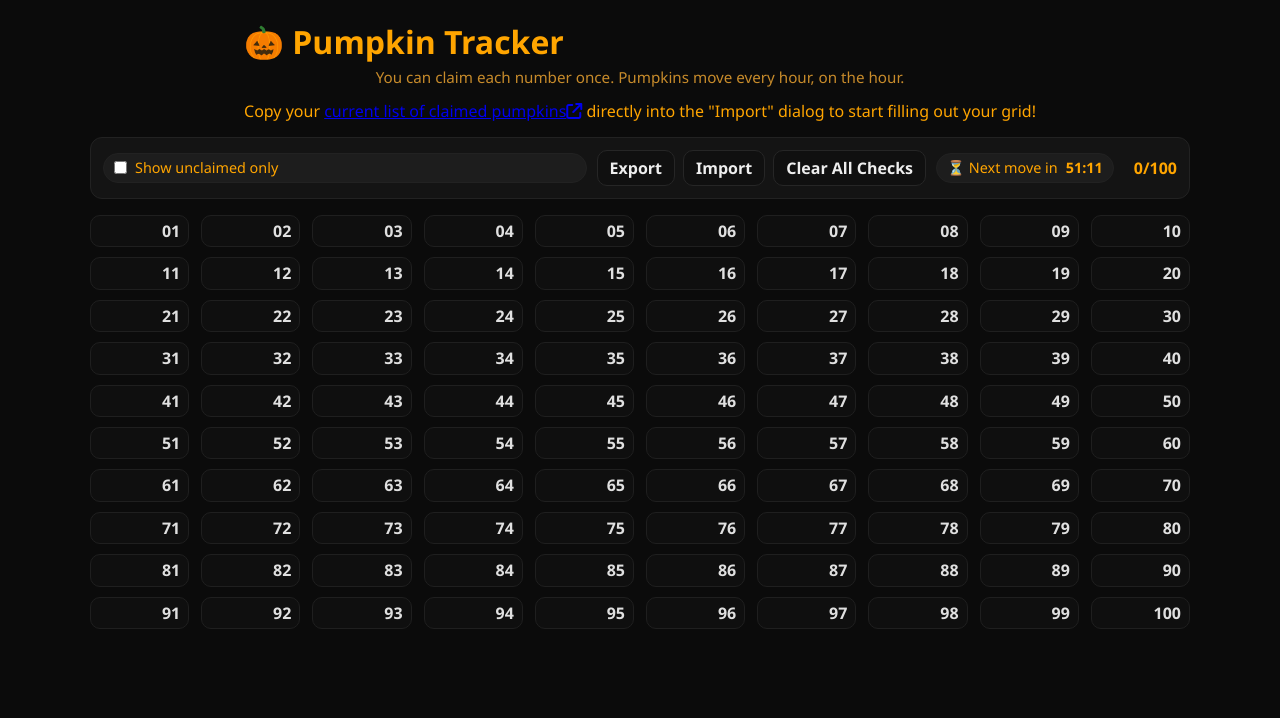
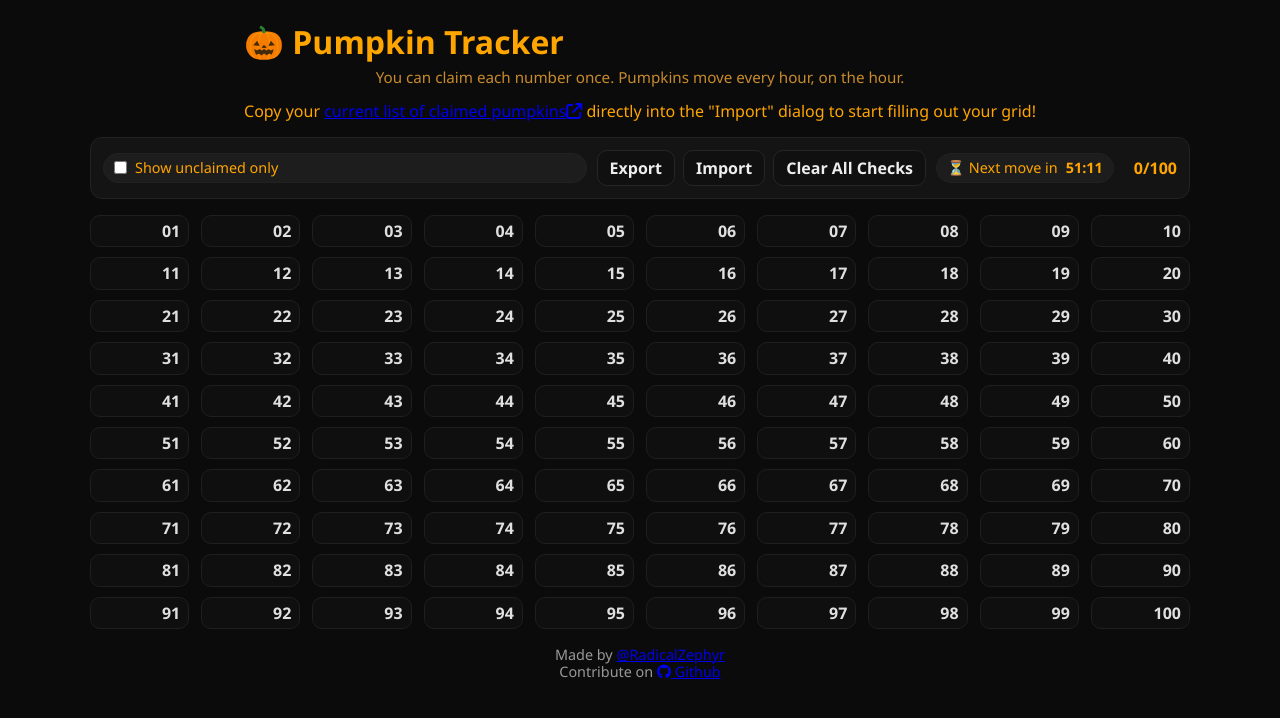
Before and after one commit to RadicalZephyr/wplace-pumpkin-bingo, a React (Vite) app: page / in a window 1280 px wide. Shown: the top 718 px of the page. Built offline with nearby package versions, Linux system fonts and the light colour scheme.

Commit message:
Add a footer to the pumpkin bingo

```diff
--- a/src/App.tsx
+++ b/src/App.tsx
@@ -227,6 +227,21 @@ export default function App() {
         // onAssign={handleAssign}
         // onClearLink={handleClearLink}
       />
+
+      <footer className="footer">
+        Made by{" "}
+        <a target="_blank" href="https://github.com/RadicalZephyr/">
+          @RadicalZephyr
+        </a>
+        <br />
+        Contribute on{" "}
+        <a
+          target="_blank"
+          href="https://github.com/RadicalZephyr/wplace-pumpkin-bingo"
+        >
+          <i className="fa-brands fa-github"></i> Github
+        </a>
+      </footer>
     </div>
   );
 }
```
